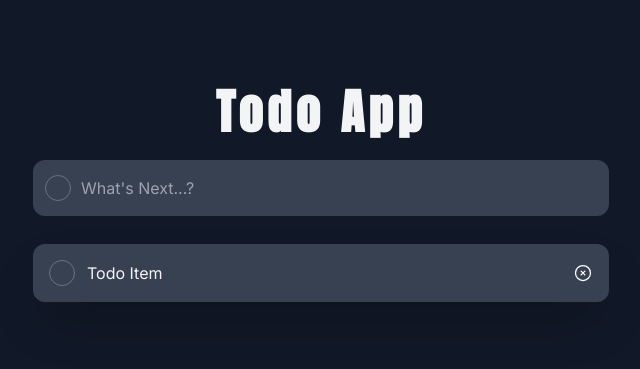
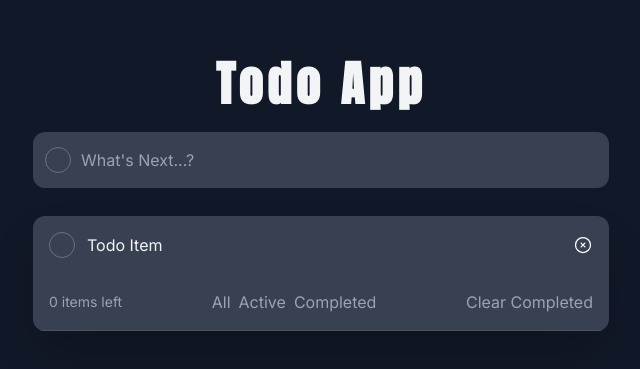
Before and after one commit to danielsalvas/todoApp-react-zustand, a React (Vite) app: page / in a window 1280 px wide. Shown: the part 205-574 px from the top of the page, without its empty margins (319-959 px from the left). Built offline with nearby package versions, Linux system fonts and the light colour scheme.

Commit message:
[Feature] Filters components layout is Done

```diff
--- a/src/components/Todo.jsx
+++ b/src/components/Todo.jsx
@@ -9,7 +9,7 @@ const Todo = () => {
           Todo Item
         </p>
       </div>
-      <img onClick={() => handleDeleted(id)} className="h-5 w-5 cursor-pointer transition-all duration-300 ease-in" src="/close-icon.svg" alt="Close Icon" />
+      <img className="h-5 w-5 cursor-pointer transition-all duration-300 ease-in" src="/close-icon.svg" alt="Close Icon" />
     </div>
   )
 }
--- /dev/null
+++ b/src/components/TodoFilters/TodoFilters.jsx
@@ -0,0 +1,56 @@
+import React from 'react'
+
+const TodoFilters = () => {
+  return (
+    <div>
+      <FiltersContainer>
+        <ItemsLeft />
+        <FilterButtonContainer>
+            <FilterButton action={() => {}} active="All" filter="All" />
+            <FilterButton action={() => {}} active="All" filter="Active" />
+            <FilterButton action={() => {}} active="All" filter="Completed" />
+        </FilterButtonContainer>
+
+        <button className='text-gray-400 hover:text-white cursor-pointer transition-all duration-300 ease-in-out'>
+            Clear Completed
+        </button>
+      </FiltersContainer>
+    </div>
+  )
+}
+
+export default TodoFilters
+
+//Children Filter Components
+
+const FiltersContainer = ( { children } ) => {
+    return (
+        <div className='flex items-center justify-between p-4 bg-gray-700 border-b border-solid border-gray-600'>
+            { children }
+        </div>
+    )
+}
+
+const ItemsLeft = ({ total = 0 }) => {
+    return (
+        <p className="text-gray-400 text-sm">
+            {total} items left
+        </p>
+    )
+}
+
+const FilterButtonContainer = ({ children }) => {
+    return (
+        <div className='flex items-center space-x-2'>
+            { children }
+        </div>
+    )
+}
+
+const FilterButton = ({ action, active, filter }) => {
+    return (
+        <button className={`hover:text-white text-gray-400 cursor-pointer transition-all duration-300 ease-in-out ${active.toLowerCase().includes(filter.toLowerCase()) ? 'text-blue-400' : 'text-gray-400'}`}>
+            {filter}
+        </button>
+    )
+}
--- a/src/components/TodoList.jsx
+++ b/src/components/TodoList.jsx
@@ -1,9 +1,11 @@
+import TodoFilters from "./TodoFilters/TodoFilters"
 
 
 const TodoList = ({ children }) => {
   return (
     <div className='flex flex-col mt-7 rounded-xl overflow-hidden shadow-2xl'>
       {children}
+      <TodoFilters />
     </div>
   )
 }
```
